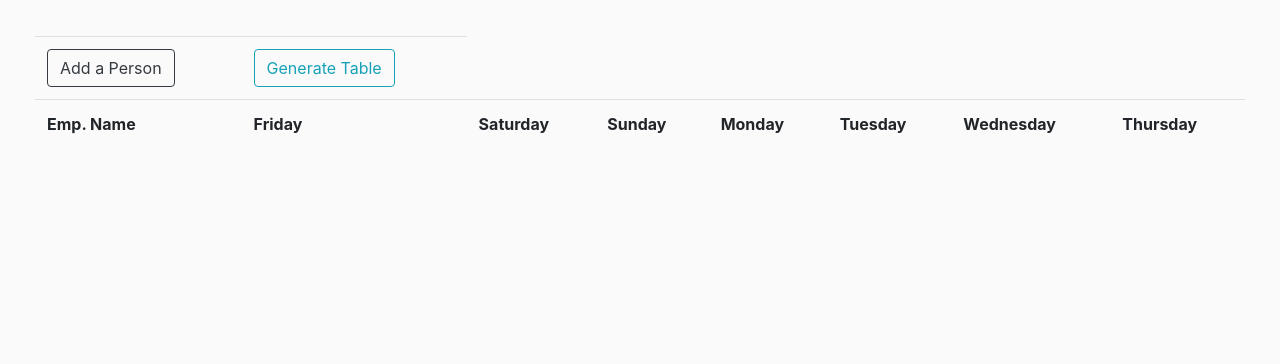
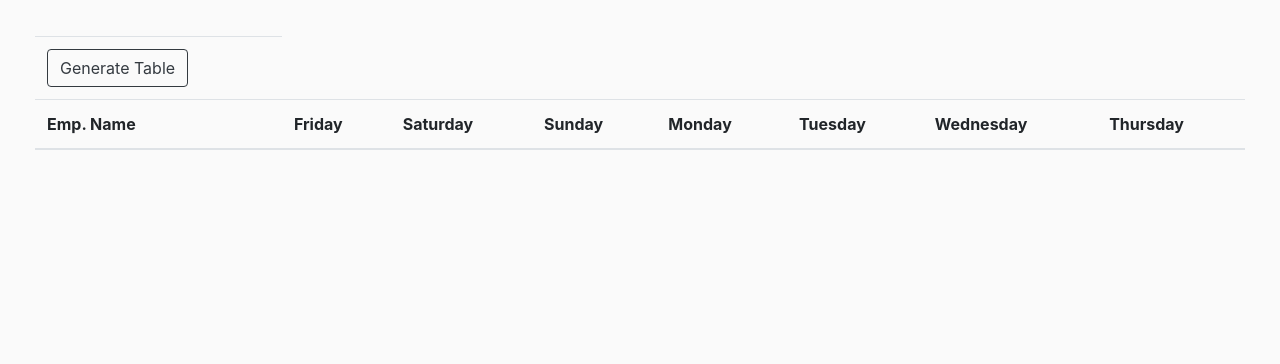
Before and after one commit to adonayab/python_proj1_manager_app, a Flask app: page /schedule in a window 1280 px wide. Shown: the part 56-420 px from the top of the page. Run offline with Flask 2, Linux system fonts and the light colour scheme; parts of the project's set-up code (start-up, migrations or seed data) failed here and were passed over; some libraries are stand-ins or nearby versions.

Commit message:
Small modifications to schedule model

```diff
--- a/models.py
+++ b/models.py
@@ -37,7 +37,8 @@ class User(db.Model):
 
 class UserSchedule(db.Model):
 
-    created_by = db.Column(db.String(120), nullable=False)
+    id = db.Column(db.Integer, primary_key=True)
+    name = db.Column(db.String(120), nullable=False)
     week = db.Column(db.String(120), nullable=False)
     monday = db.Column(db.String(120))
     tuesday = db.Column(db.String(120))
--- a/templates/schedule.html
+++ b/templates/schedule.html
@@ -3,11 +3,11 @@
 {% block content %}
 
 <div class="container-fluid">
-  <form action="">
+  <form action="/schedule/create">
     <table class="table">
+      <thead>
         <tr>
-        <td><button class="btn btn-outline-dark" id="add">Add a Person</button></td>
-        <td><button class="btn btn-outline-info">Generate Table</button></td>
+          <td><button type="submit" class="btn btn-outline-dark">Generate Table</button></td>
         </tr>
         <tr>
           <th>Emp. Name</th>
@@ -19,9 +19,12 @@
           <th>Wednesday</th>
           <th>Thursday</th>
         </tr>
+      </thead>
+      <tbody>
         {% for user in users %}
         {{ insert_schedule_row(users) }}
         {% endfor %}
+      </tbody>
     </table>
   </form>
 </div>
```
Lines whose indentation alone changed are shown as unchanged.
